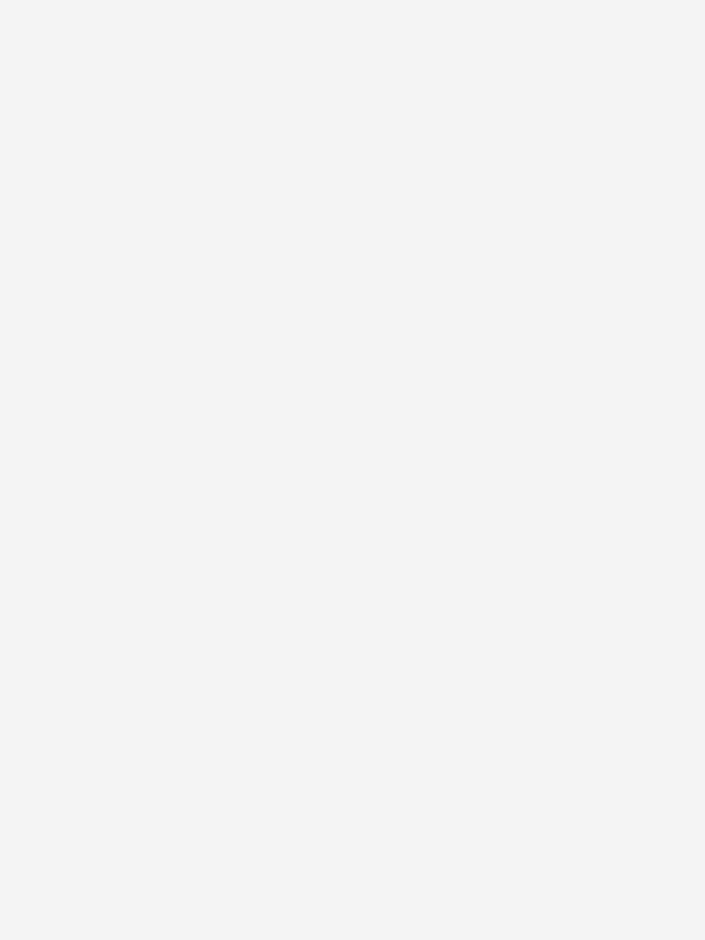
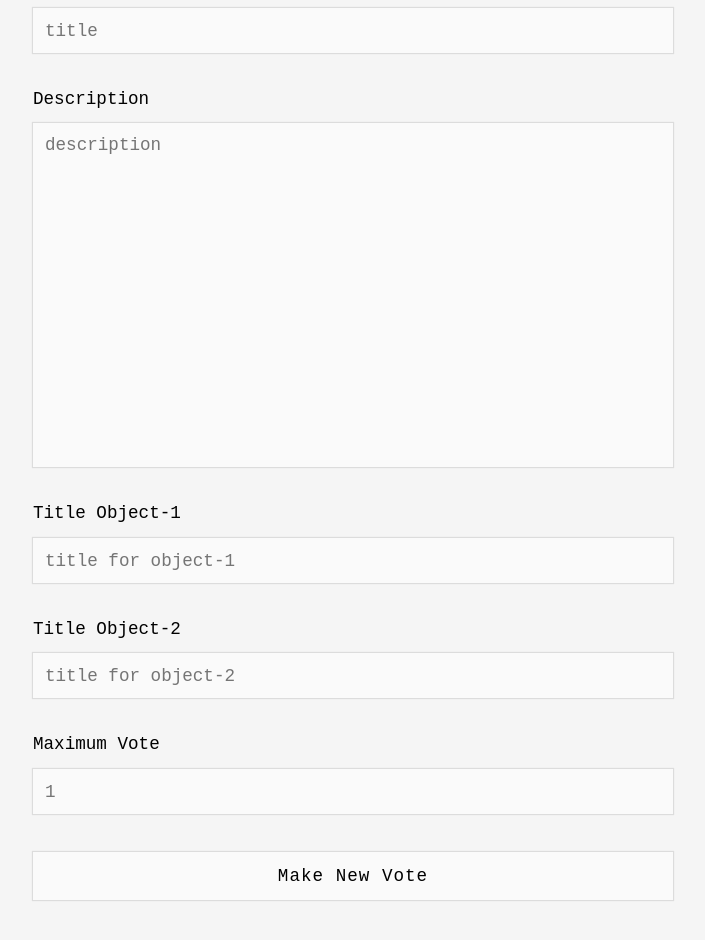
Before and after one commit to apriliandi246/voting-app, a React (Create React App) app: page /new in a window 1280 px wide. Shown: the part 140-1080 px from the top of the page, without its empty margins (287-992 px from the left). Before the commit the page ends 800 px from the top, so only its background shows below. Built offline with nearby package versions, Linux system fonts and the light colour scheme.

Commit message:
add form page and update some style

```diff
--- a/src/components/Form/css/style.css
+++ b/src/components/Form/css/style.css
@@ -0,0 +1,101 @@
+.form-container {
+   width: 91%;
+   margin: 115px auto 50px auto;
+}
+
+.input-form {
+   margin-top: 38px;
+}
+
+.input-form__label {
+   color: #000000;
+   font-size: 1.1rem;
+   font-family: monospace;
+}
+
+textarea {
+   white-space: pre-line;
+}
+
+.input-form__input {
+   width: 100%;
+   border: none;
+   padding: 12px;
+   outline: none;
+   display: block;
+   color: #000000;
+   margin-top: 15px;
+   font-size: 1.1rem;
+   box-sizing: border-box;
+   background-color: #fafafa;
+   transition: background-color 0.2s;
+   box-shadow: 0 0 1px 1px #0000001a;
+}
+
+.button-form {
+   width: 100%;
+   border: none;
+   outline: none;
+   padding: 14px;
+   color: #000000;
+   cursor: pointer;
+   margin-top: 38px;
+   font-size: 1.1rem;
+   margin-bottom: 10px;
+   letter-spacing: 1px;
+   font-family: monospace;
+   box-sizing: border-box;
+   background-color: #fafafa;
+   box-shadow: 0 0 1px 1px #0000001a;
+   transition: color 0.2s, background-color 0.2s;
+}
+
+.line-space-button {
+   border: 1px solid #dfdfdf;
+}
+
+.input-form__input:focus {
+   background-color: #f7efef;
+}
+
+.input-form__input::placeholder {
+   font-family: monospace;
+}
+
+.button-form:hover {
+   background-color: #f7efef;
+}
+
+@media screen and (min-width: 650px) {
+   .form-container {
+      width: 78%;
+   }
+}
+
+@media screen and (min-width: 880px) {
+   .form-container {
+      width: 60%;
+   }
+
+   textarea {
+      resize: none;
+   }
+}
+
+@media screen and (min-width: 1140px) {
+   .form-container {
+      width: 50%;
+   }
+}
+
+@media screen and (min-width: 1400px) {
+   .form-container {
+      width: 37%;
+   }
+}
+
+@media screen and (min-width: 1700px) {
+   .form-container {
+      width: 32%;
+   }
+}
--- a/src/components/Form/index.js
+++ b/src/components/Form/index.js
@@ -6,6 +6,81 @@ export default function Form() {
    return (
       <React.Fragment>
          <Navbar />
+
+         <div className="form-container">
+            <form spellCheck="false" autoComplete="off">
+               <div className="input-form">
+                  <label htmlFor="title" className="input-form__label">
+                     Title
+                  </label>
+                  <input
+                     required
+                     type="text"
+                     id="title"
+                     placeholder="title"
+                     className="input-form__input"
+                  />
+               </div>
+
+               <div className="input-form">
+                  <label htmlFor="description" className="input-form__label">
+                     Description
+                  </label>
+                  <textarea
+                     required
+                     cols="30"
+                     rows="16"
+                     id="description"
+                     placeholder="description"
+                     className="input-form__input"
+                  ></textarea>
+               </div>
+
+               <div className="input-form">
+                  <label htmlFor="obj1" className="input-form__label">
+                     Title Object-1
+                  </label>
+                  <input
+                     required
+                     id="obj1"
+                     type="text"
+                     className="input-form__input"
+                     placeholder="title for object-1"
+                  />
+               </div>
+
+               <div className="input-form">
+                  <label htmlFor="obj1" className="input-form__label">
+                     Title Object-2
+                  </label>
+                  <input
+                     required
+                     id="obj2"
+                     type="text"
+                     className="input-form__input"
+                     placeholder="title for object-2"
+                  />
+               </div>
+
+               <div className="input-form">
+                  <label htmlFor="vote" className="input-form__label">
+                     Maximum Vote
+                  </label>
+                  <input
+                     min="1"
+                     required
+                     id="vote"
+                     type="number"
+                     placeholder="1"
+                     className="input-form__input"
+                  />
+               </div>
+
+               <button type="submit" className="button-form">
+                  Make New Vote
+               </button>
+            </form>
+         </div>
       </React.Fragment>
    );
 }
--- a/src/components/Home/css/style.css
+++ b/src/components/Home/css/style.css
@@ -1,6 +1,6 @@
 .container {
    width: 91%;
-   margin: 115px auto 2px auto;
+   margin: 115px auto 40px auto;
 }
 
 .header {
@@ -23,7 +23,7 @@
 .header__link {
    width: 100%;
    border: none;
-   padding: 15px;
+   padding: 18px;
    color: #000000;
    margin-top: 15px;
    font-size: 1.2rem;
@@ -58,7 +58,9 @@
 
 .vote__title {
    color: #000000;
-   font-size: 1.4rem;
+   font-size: 1.2rem;
+   font-weight: bold;
+   line-height: 27px;
    letter-spacing: 1px;
    text-decoration: none;
    font-family: monospace;
@@ -71,7 +73,7 @@
 
 .vote__description {
    font-size: 1rem;
-   margin-top: 28px;
+   margin-top: 23px;
    line-height: 23px;
    margin-bottom: 28px;
    white-space: pre-line;
@@ -112,6 +114,6 @@
 
 @media screen and (min-width: 1650px) {
    .container {
-      width: 28%;
+      width: 30%;
    }
 }
--- a/src/components/Votes/Vote.js
+++ b/src/components/Votes/Vote.js
@@ -5,13 +5,12 @@ export default function Vote() {
    return (
       <div className="vote cf">
          <Link to="/vote/246" className="vote__title">
-            sophie
+            Send the picture, Dude... Send the picture, Dude...
          </Link>
 
          <div className="vote__description">
-            Lorem ipsum dolor sit amet consectetur adipisicing elit. Sapiente
-            quo quod eum, at et sit modi in eaque, officiis consequatur vel
-            voluptatibus.
+            This voting was made so that Ahlon would send photos of his boobs to
+            Ibnu....
          </div>
 
          <div className="vote__footer">2 days ago</div>
```
